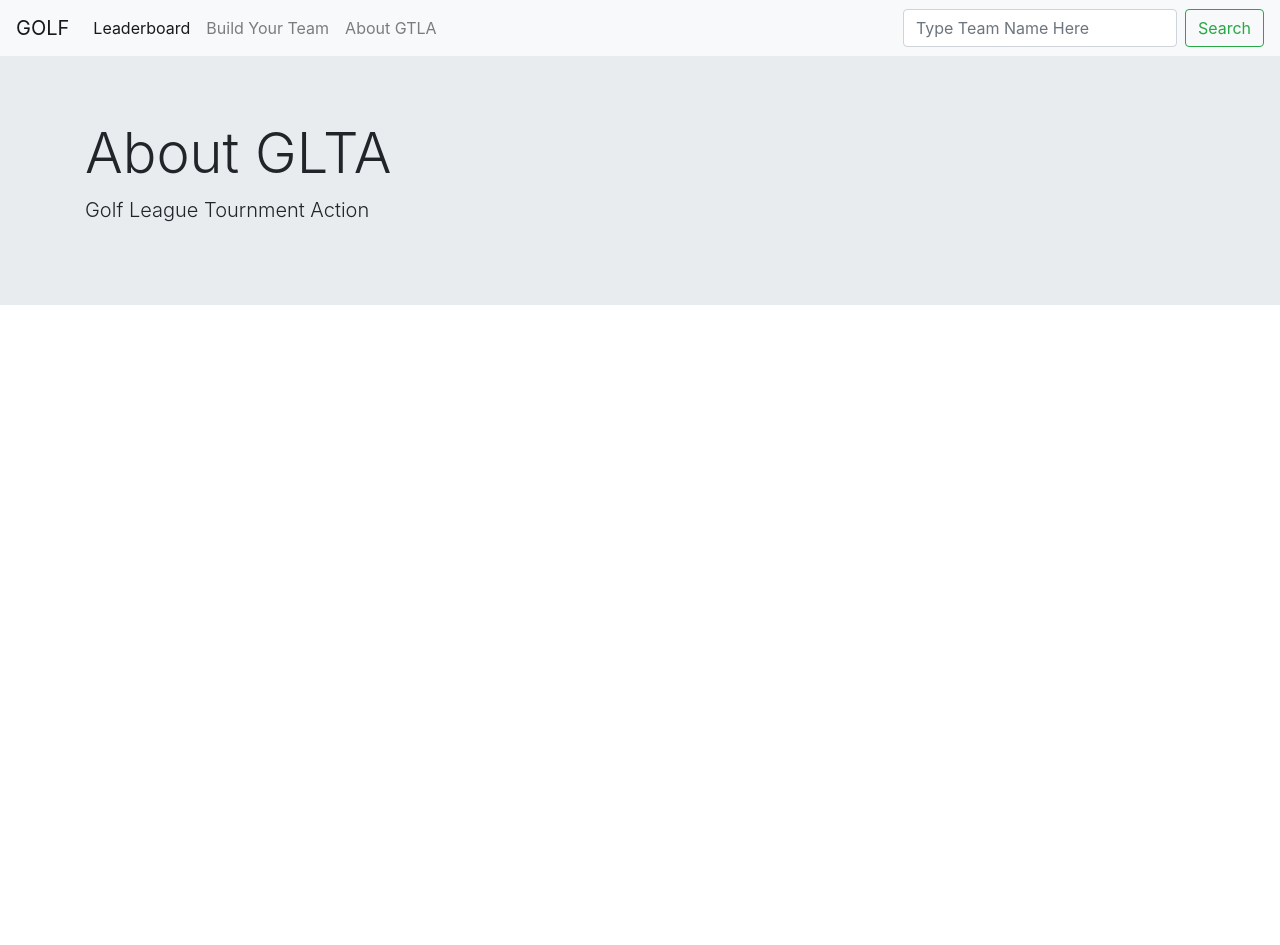
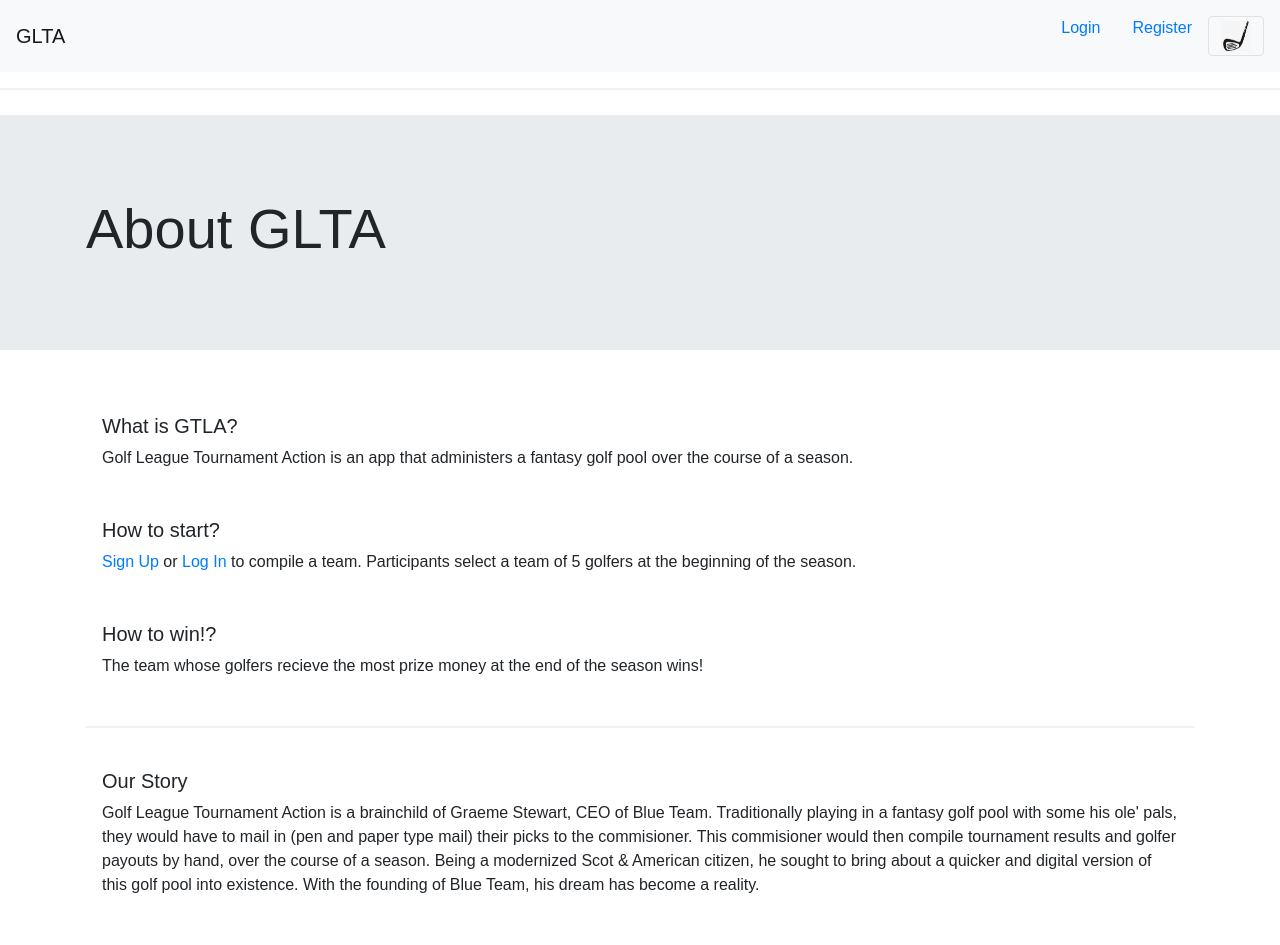
Before and after one commit to Alexistanner94/GLT, a website: page public/aboutGLTA.html in a window 1280 px wide. Before the commit the page ends 800 px from the top, so only its background shows below. Drawn offline with nearby package versions, Linux system fonts and the light colour scheme.

Commit message:
new nav bar

```diff
--- a/public/aboutGLTA.html
+++ b/public/aboutGLTA.html
@@ -7,54 +7,119 @@
     <meta http-equiv="X-UA-Compatible" content="ie=edge">
     <link rel="stylesheet" href="https://stackpath.bootstrapcdn.com/bootstrap/4.3.1/css/bootstrap.min.css"
         integrity="sha384-ggOyR0iXCbMQv3Xipma34MD+dH/1fQ784/j6cY/iJTQUOhcWr7x9JvoRxT2MZw1T" crossorigin="anonymous">
+    <link rel="stylesheet" href="./css/style.css">
     <title>About GLTA</title>
 </head>
 
-<body>
-    <nav class="navbar navbar-expand-lg navbar-light bg-light">
-        <a class="navbar-brand" href="../public/index.html">GOLF</a>
-        <button class="navbar-toggler" type="button" data-toggle="collapse" data-target="#navbarTogglerDemo02"
-            aria-controls="navbarTogglerDemo02" aria-expanded="false" aria-label="Toggle navigation">
-            <span class="navbar-toggler-icon"></span>
-        </button>
+<body class="aboutBody">
+    <nav class="navbar navbar-light bg-light">
+
+        <a class="navbar-brand" href="../public/index.html">
+            GLTA
+        </a>
+
+        <div class="d-flex flex-row">
+            <a class="nav-link" href="index.html">
+                Login
+            </a>
+            <a class="nav-link" href="signup.html">
+                Register
+            </a>
+            <button class="navbar-toggler ml-auto" type="button" data-toggle="collapse"
+                data-target="#navbarTogglerDemo02" aria-controls="navbarTogglerDemo02" aria-expanded="false"
+                aria-label="Toggle navigation">
+                <span>
+                    <img src="../public/images/clubbin.jpg" width="30" height="30">
+                </span>
+            </button>
+        </div>
 
         <div class="collapse navbar-collapse" id="navbarTogglerDemo02">
-            <ul class="navbar-nav mr-auto mt-2 mt-lg-0">
-                <li class="nav-item active">
-                    <a class="nav-link" href="../public/leaderboard.html">Leaderboard </a>
+            <ul class="navbar-nav text-right">
+                <li class="nav-item">
+                    <a class="nav-link" href="../public/leaderboard.html">Leaderboard</a>
                 </li>
                 <li class="nav-item">
                     <a class="nav-link" href="../public/buildteam.html">Build Your Team</a>
                 </li>
-                <li class="nav-item">
+                <li class="nav-item active">
                     <a class="nav-link" href="#" tabindex="-1" aria-disabled="true">About GTLA</a>
                 </li>
             </ul>
-            <form class="form-inline my-2 my-lg-0">
-                <input class="form-control mr-sm-2" type="search" placeholder="Type Team Name Here">
-                <button class="btn btn-outline-success my-2 my-sm-0" type="submit">Search</button>
-            </form>
+
         </div>
     </nav>
 
+    <hr>
 
     <div class="jumbotron jumbotron-fluid">
         <div class="container">
             <h1 class="display-4">About GLTA</h1>
-            <p class="lead">Golf League Tournment Action</p>
         </div>
     </div>
 
+    <div class="container aboutDiv">
+        <div class="container">
+            <h5>
+                What is GTLA?
+            </h5>
+            <p>
+                Golf League Tournament Action is an app that administers a fantasy golf pool over the course of a
+                season.
+            </p>
+        </div>
+
+        <div class="container">
+            <h5>
+                How to start?
+            </h5>
+            <p>
+                <span> <a href="./signup.html">Sign Up</a></span> or <span>
+                    <a href="./index.html">Log In</a></span> to compile a team. Participants select a team of 5 golfers
+                at the
+                beginning of the season.
+            </p>
+        </div>
+
+        <div class="container">
+            <h5>
+                How to win!?
+            </h5>
+            <p>
+                The team whose golfers recieve the most prize money at the end of the season wins!
+            </p>
+        </div>
+
+        <hr>
+
+        <div class="container">
+            <h5>
+                Our Story
+            </h5>
+            <p>
+                Golf League Tournament Action is a brainchild of Graeme Stewart, CEO of Blue Team. Traditionally playing
+                in a fantasy golf pool with some his ole' pals, they would have to mail in (pen and paper type mail)
+                their picks to the commisioner. This commisioner would then compile tournament results and golfer
+                payouts by hand, over the course of a season. Being a modernized Scot & American citizen, he sought to
+                bring about a quicker and digital version of this golf pool into existence. With the founding of Blue
+                Team, his dream has become a reality.
+            </p>
+        </div>
+
+
+    </div>
+
+
 
     <script src="https://code.jquery.com/jquery-3.3.1.slim.min.js"
-        integrity="sha384-q8i/X+965DzO0rT7abK41JStQIAqVgRVzpbzo5smXKp4YfRvH+8abtTE1Pi6jizo"
-        crossorigin="anonymous"></script>
+        integrity="sha384-q8i/X+965DzO0rT7abK41JStQIAqVgRVzpbzo5smXKp4YfRvH+8abtTE1Pi6jizo" crossorigin="anonymous">
+    </script>
     <script src="https://cdnjs.cloudflare.com/ajax/libs/popper.js/1.14.7/umd/popper.min.js"
-        integrity="sha384-UO2eT0CpHqdSJQ6hJty5KVphtPhzWj9WO1clHTMGa3JDZwrnQq4sF86dIHNDz0W1"
-        crossorigin="anonymous"></script>
+        integrity="sha384-UO2eT0CpHqdSJQ6hJty5KVphtPhzWj9WO1clHTMGa3JDZwrnQq4sF86dIHNDz0W1" crossorigin="anonymous">
+    </script>
     <script src="https://stackpath.bootstrapcdn.com/bootstrap/4.3.1/js/bootstrap.min.js"
-        integrity="sha384-JjSmVgyd0p3pXB1rRibZUAYoIIy6OrQ6VrjIEaFf/nJGzIxFDsf4x0xIM+B07jRM"
-        crossorigin="anonymous"></script>
+        integrity="sha384-JjSmVgyd0p3pXB1rRibZUAYoIIy6OrQ6VrjIEaFf/nJGzIxFDsf4x0xIM+B07jRM" crossorigin="anonymous">
+    </script>
 </body>
 
 </html>
```
Also changed, not shown: public/images/clubbin.jpg (added).
